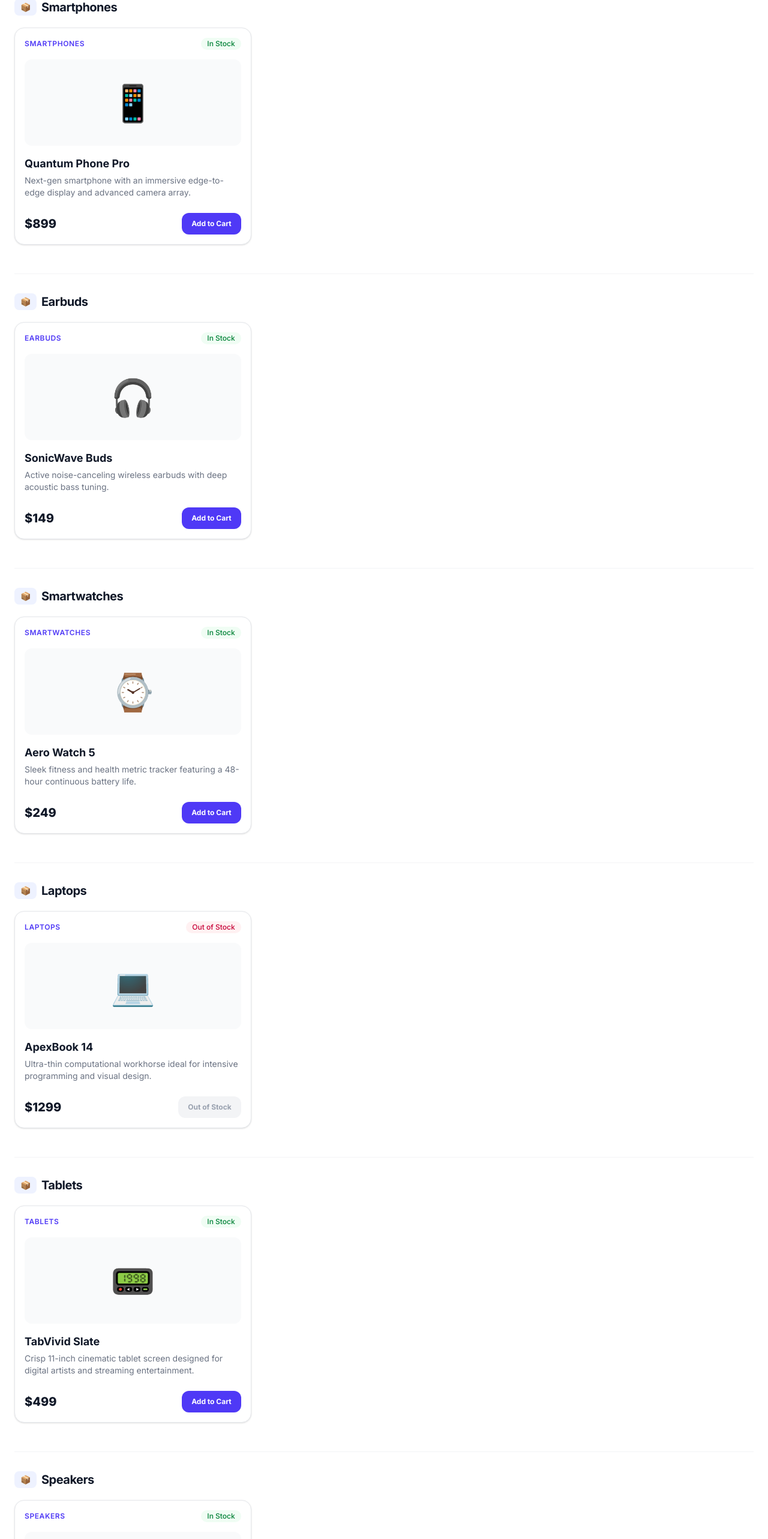
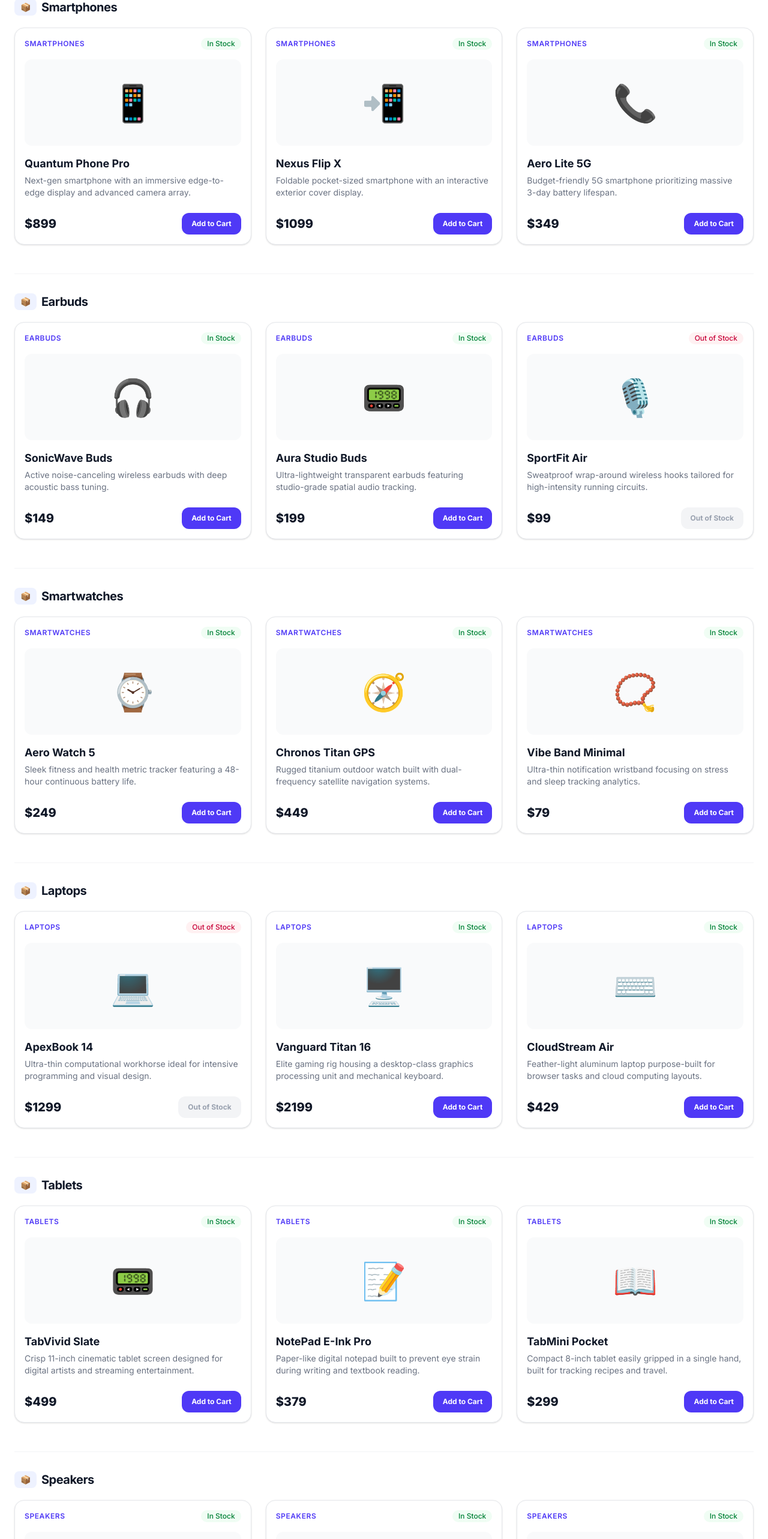
Before and after one commit to nexxdevv/smartshop-vitest, a Next.js app: page / in a window 1280 px wide. Shown: the part 227-2793 px from the top of the page at 60% size. Built offline with nearby package versions, Linux system fonts and the light colour scheme.

Commit message:
chore: expand mock database catalog to include 3 unique items per category

```diff
--- a/src/app/dashboard/page.tsx
+++ b/src/app/dashboard/page.tsx
@@ -1,9 +1,9 @@
-'use client';
+"use client";
 
-import { useEffect, useState } from 'react';
-import { useRouter } from 'next/navigation';
-import { useShop } from '@/context/ShopContext';
-import { fetchUserProfile } from '@/app/actions/auth';
+import { useEffect, useState } from "react";
+import { useRouter } from "next/navigation";
+import { useShop } from "@/context/ShopContext";
+import { fetchUserProfile } from "@/app/actions/auth";
 
 export default function DashboardPage() {
   const router = useRouter();
@@ -15,8 +15,8 @@ export default function DashboardPage() {
   const userEmail = user?.email;
 
   useEffect(() => {
-    if (!userEmail) {
-      router.push('/auth');
+    if (!userEmail && !loading) {
+      router.push("/auth");
       return;
     }
 
@@ -65,21 +65,31 @@ export default function DashboardPage() {
 
       <div className="mt-6 grid grid-cols-1 gap-4 sm:grid-cols-2">
         <div className="rounded-xl border border-gray-200 bg-white p-5 shadow-xs">
-          <span className="text-xs font-bold uppercase tracking-wider text-gray-400">Buyer Identity</span>
-          <h2 className="mt-1 text-lg font-bold text-gray-900">{profile?.name}</h2>
+          <span className="text-xs font-bold uppercase tracking-wider text-gray-400">
+            Buyer Identity
+          </span>
+          <h2 className="mt-1 text-lg font-bold text-gray-900">
+            {profile?.name}
+          </h2>
           <p className="text-sm text-gray-500">{profile?.email}</p>
         </div>
 
         <div className="rounded-xl border border-gray-200 bg-white p-5 shadow-xs">
-          <span className="text-xs font-bold uppercase tracking-wider text-gray-400">Default Shipping Point</span>
+          <span className="text-xs font-bold uppercase tracking-wider text-gray-400">
+            Default Shipping Point
+          </span>
           <p className="mt-1 text-sm text-gray-700">
-            {profile?.address ? profile.address : 'No address saved yet. Complete a checkout to store one.'}
+            {profile?.address
+              ? profile.address
+              : "No address saved yet. Complete a checkout to store one."}
           </p>
         </div>
       </div>
 
       <div className="mt-8">
-        <h2 className="text-xl font-bold tracking-tight text-gray-900 mb-4">Order History ({orders.length})</h2>
+        <h2 className="text-xl font-bold tracking-tight text-gray-900 mb-4">
+          Order History ({orders.length})
+        </h2>
 
         {orders.length === 0 ? (
           <div className="rounded-xl border-2 border-dashed border-gray-200 p-8 text-center text-sm text-gray-400">
@@ -88,14 +98,24 @@ export default function DashboardPage() {
         ) : (
           <div className="space-y-4">
             {orders.map((order: any, idx: number) => (
-              <div key={order._id || idx} className="rounded-xl border border-gray-200 bg-white p-4 shadow-xs">
+              <div
+                key={order._id || idx}
+                className="rounded-xl border border-gray-200 bg-white p-4 shadow-xs"
+              >
                 <div className="flex flex-wrap items-center justify-between gap-2 border-b border-gray-100 pb-3">
                   <div>
                     <p className="text-xs font-semibold text-gray-400">
-                      ORDER ID: <span className="text-gray-700">#{String(order._id || idx).slice(-8).toUpperCase()}</span>
+                      ORDER ID:{" "}
+                      <span className="text-gray-700">
+                        #
+                        {String(order._id || idx)
+                          .slice(-8)
+                          .toUpperCase()}
+                      </span>
                     </p>
                     <p className="text-xs text-gray-400">
-                      Placed on: {new Date(order.createdAt).toLocaleDateString()}
+                      Placed on:{" "}
+                      {new Date(order.createdAt).toLocaleDateString()}
                     </p>
                   </div>
                   <span className="rounded-lg bg-green-50 px-2.5 py-1 text-xs font-bold text-green-700">
@@ -105,13 +125,22 @@ export default function DashboardPage() {
 
                 <ul className="mt-3 divide-y divide-gray-50">
                   {order.items.map((item: any, itemIdx: number) => (
-                    <li key={itemIdx} className="flex items-center justify-between py-2 text-sm">
+                    <li
+                      key={itemIdx}
+                      className="flex items-center justify-between py-2 text-sm"
+                    >
                       <div className="flex items-center space-x-2">
                         <span className="text-lg">{item.emoji}</span>
-                        <span className="font-medium text-gray-900">{item.name}</span>
-                        <span className="text-xs text-gray-400">x{item.quantity}</span>
+                        <span className="font-medium text-gray-900">
+                          {item.name}
+                        </span>
+                        <span className="text-xs text-gray-400">
+                          x{item.quantity}
+                        </span>
                       </div>
-                      <span className="font-semibold text-gray-700">${item.price * item.quantity}</span>
+                      <span className="font-semibold text-gray-700">
+                        ${item.price * item.quantity}
+                      </span>
                     </li>
                   ))}
                 </ul>
--- a/src/context/ShopContext.tsx
+++ b/src/context/ShopContext.tsx
@@ -35,6 +35,28 @@ const ShopContext = createContext<ShopContextType | undefined>(undefined);
 export const ShopProvider = ({ children }: { children: React.ReactNode }) => {
   const [cart, setCart] = useState<CartItem[]>([]);
   const [user, setUser] = useState<UserSession | null>(null);
+
+  // 1. Hydrate the state from localStorage on initial mount
+  useEffect(() => {
+    const savedCart = localStorage.getItem('smartshop_cart');
+    const savedUser = localStorage.getItem('smartshop_user');
+
+    if (savedCart) setCart(JSON.parse(savedCart));
+    if (savedUser) setUser(JSON.parse(savedUser));
+  }, []);
+
+  // 2. Automatically sync state back to localStorage whenever it changes
+  useEffect(() => {
+    localStorage.setItem('smartshop_cart', JSON.stringify(cart));
+  }, [cart]);
+
+  useEffect(() => {
+    if (user) {
+      localStorage.setItem('smartshop_user', JSON.stringify(user));
+    } else {
+      localStorage.removeItem('smartshop_user');
+    }
+  }, [user]);
 
   // Sync state cleanly for client interactions
   const cartCount = cart.reduce((total, item) => total + item.quantity, 0);
--- a/src/data/products.ts
+++ b/src/data/products.ts
@@ -1,3 +1,13 @@
+export interface Product {
+  id: string;
+  name: string;
+  category: string;
+  description: string;
+  price: number;
+  emoji: string;
+  inStock: boolean;
+}
+
 export interface Product {
   id: string;
   name: string;
@@ -9,6 +19,7 @@ export interface Product {
 }
 
 export const PRODUCTS: Product[] = [
+  // === SMARTPHONES ===
   {
     id: 'prod-1',
     name: 'Quantum Phone Pro',
@@ -19,6 +30,26 @@ export const PRODUCTS: Product[] = [
     inStock: true,
   },
   {
+    id: 'prod-7',
+    name: 'Nexus Flip X',
+    category: 'Smartphones',
+    description: 'Foldable pocket-sized smartphone with an interactive exterior cover display.',
+    price: 1099,
+    emoji: '📲',
+    inStock: true,
+  },
+  {
+    id: 'prod-8',
+    name: 'Aero Lite 5G',
+    category: 'Smartphones',
+    description: 'Budget-friendly 5G smartphone prioritizing massive 3-day battery lifespan.',
+    price: 349,
+    emoji: '📞',
+    inStock: true,
+  },
+
+  // === EARBUDS ===
+  {
     id: 'prod-2',
     name: 'SonicWave Buds',
     category: 'Earbuds',
@@ -27,6 +58,26 @@ export const PRODUCTS: Product[] = [
     emoji: '🎧',
     inStock: true,
   },
+  {
+    id: 'prod-9',
+    name: 'Aura Studio Buds',
+    category: 'Earbuds',
+    description: 'Ultra-lightweight transparent earbuds featuring studio-grade spatial audio tracking.',
+    price: 199,
+    emoji: '🎵',
+    inStock: true,
+  },
+  {
+    id: 'prod-10',
+    name: 'SportFit Air',
+    category: 'Earbuds',
+    description: 'Sweatproof wrap-around wireless hooks tailored for high-intensity running circuits.',
+    price: 99,
+    emoji: '🎙️',
+    inStock: false,
+  },
+
+  // === SMARTWATCHES ===
   {
     id: 'prod-3',
     name: 'Aero Watch 5',
@@ -37,6 +88,26 @@ export const PRODUCTS: Product[] = [
     inStock: true,
   },
   {
+    id: 'prod-11',
+    name: 'Chronos Titan GPS',
+    category: 'Smartwatches',
+    description: 'Rugged titanium outdoor watch built with dual-frequency satellite navigation systems.',
+    price: 449,
+    emoji: '🧭',
+    inStock: true,
+  },
+  {
+    id: 'prod-12',
+    name: 'Vibe Band Minimal',
+    category: 'Smartwatches',
+    description: 'Ultra-thin notification wristband focusing on stress and sleep tracking analytics.',
+    price: 79,
+    emoji: '📿',
+    inStock: true,
+  },
+
+  // === LAPTOPS ===
+  {
     id: 'prod-4',
     name: 'ApexBook 14',
     category: 'Laptops',
@@ -46,14 +117,54 @@ export const PRODUCTS: Product[] = [
     inStock: false,
   },
   {
+    id: 'prod-13',
+    name: 'Vanguard Titan 16',
+    category: 'Laptops',
+    description: 'Elite gaming rig housing a desktop-class graphics processing unit and mechanical keyboard.',
+    price: 2199,
+    emoji: '🖥️',
+    inStock: true,
+  },
+  {
+    id: 'prod-14',
+    name: 'CloudStream Air',
+    category: 'Laptops',
+    description: 'Feather-light aluminum laptop purpose-built for browser tasks and cloud computing layouts.',
+    price: 429,
+    emoji: '⌨️',
+    inStock: true,
+  },
+
+  // === TABLETS ===
+  {
     id: 'prod-5',
     name: 'TabVivid Slate',
     category: 'Tablets',
     description: 'Crisp 11-inch cinematic tablet screen designed for digital artists and streaming entertainment.',
     price: 499,
-    emoji: '平板', // Using tablet emoji representation or simple fallback icon string
+    emoji: '📟',
     inStock: true,
   },
+  {
+    id: 'prod-15',
+    name: 'NotePad E-Ink Pro',
+    category: 'Tablets',
+    description: 'Paper-like digital notepad built to prevent eye strain during writing and textbook reading.',
+    price: 379,
+    emoji: '📝',
+    inStock: true,
+  },
+  {
+    id: 'prod-16',
+    name: 'TabMini Pocket',
+    category: 'Tablets',
+    description: 'Compact 8-inch tablet easily gripped in a single hand, built for tracking recipes and travel.',
+    price: 299,
+    emoji: '📖',
+    inStock: true,
+  },
+
+  // === SPEAKERS ===
   {
     id: 'prod-6',
     name: 'BoomBox Aura',
@@ -62,6 +173,24 @@ export const PRODUCTS: Product[] = [
     price: 189,
     emoji: '🔊',
     inStock: true,
+  },
+  {
+    id: 'prod-17',
+    name: 'SoundBar Horizon',
+    category: 'Speakers',
+    description: 'Multi-channel slim home theater bar featuring immersive surround sound technologies.',
+    price: 299,
+    emoji: '📻',
+    inStock: true,
+  },
+  {
+    id: 'prod-18',
+    name: 'EchoMini Smart Pod',
+    category: 'Speakers',
+    description: 'Voice-controlled compact home speaker integrating personal smart assistants and device hubs.',
+    price: 49,
+    emoji: '📢',
+    inStock: true,
   }
 ];
 
```
Also changed, not shown: 1 other file (tests, documents, lock files or other folders).
